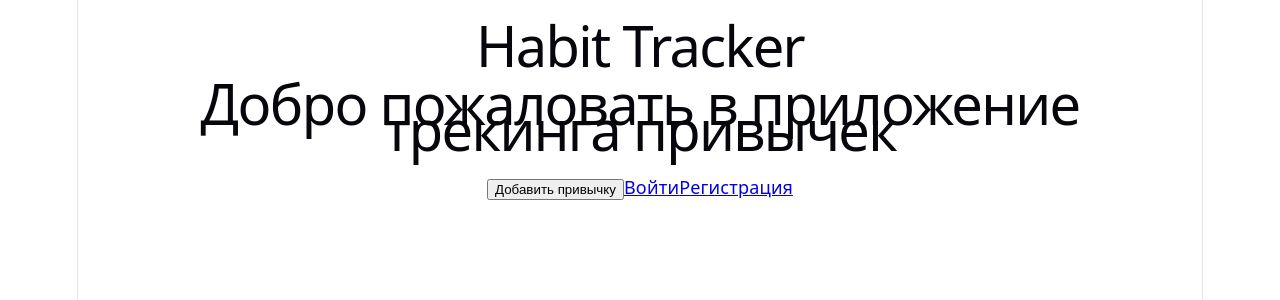
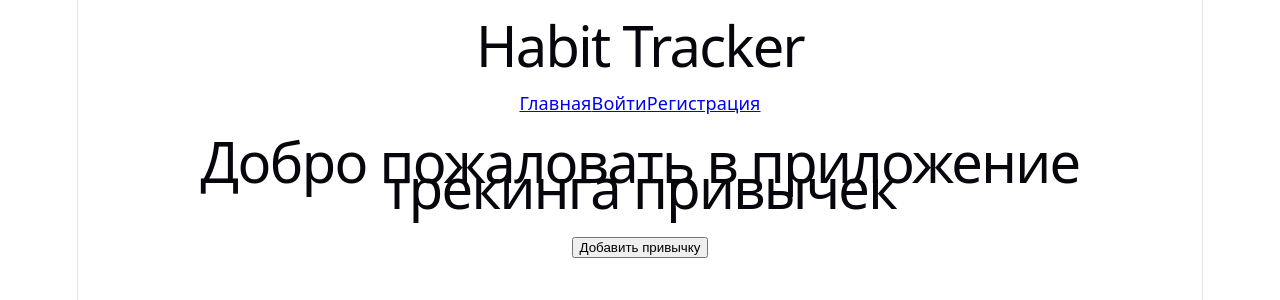
Before and after one commit to Alex01rtyrey/habit-tracker-diploma, a React (Vite) app in the folder client/: page / in a window 1280 px wide. Shown: the top 300 px of the page. Built offline with nearby package versions, Linux system fonts and the light colour scheme.

Commit message:
Добавил навигацию в Header

```diff
--- a/client/src/components/Header.jsx
+++ b/client/src/components/Header.jsx
@@ -1,7 +1,12 @@
+import { Link } from "react-router-dom";
+
 function Header() {
     return (
         <div>
             <h1>Habit Tracker</h1>
+            <Link to="/">Главная</Link>
+            <Link to="/login">Войти</Link>
+            <Link to="/register">Регистрация</Link>
         </div>
     )
 }
--- a/client/src/pages/HomePage.jsx
+++ b/client/src/pages/HomePage.jsx
@@ -1,5 +1,5 @@
 import Button from "../components/Button";
-import { Link } from "react-router-dom";
+
 
 
 function HomePage () {
@@ -7,8 +7,7 @@ function HomePage () {
         <div>
             <h1>Добро пожаловать в приложение трекинга привычек</h1>
             <Button text="Добавить привычку"/>
-            <Link to="/login">Войти</Link>
-            <Link to="/register">Регистрация</Link>
+
         </div>
     )
 }
```
